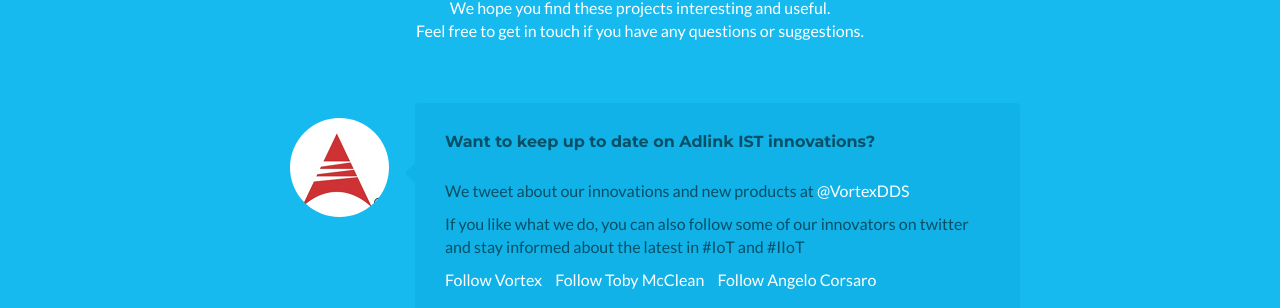
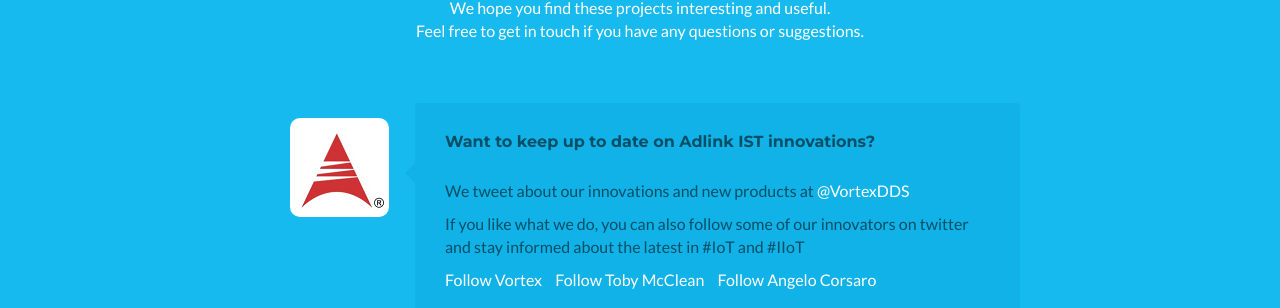
Before and after one commit to ADLINK-IST/adlink-ist.github.io, a Jekyll site: the page built from index.html, in a window 1280 px wide and 1400 px high, scrolled down 899 px. Shown: the part 142-450 px from the top of the window. Built offline with Jekyll 4.4.1, drawn with Linux system fonts in a browser that asks for light colours; comment, search, counter and statistics services are not loaded.

Commit message:
Update styles.css

```diff
--- a/public/css/styles.css
+++ b/public/css/styles.css
@@ -446,11 +446,11 @@
   height: 100px;
 }
 .contact .author-message .profile img {
-  -webkit-border-radius: 50%;
-  -moz-border-radius: 50%;
-  -ms-border-radius: 50%;
-  -o-border-radius: 50%;
-  border-radius: 50%;
+  -webkit-border-radius: 10%;
+  -moz-border-radius: 10%;
+  -ms-border-radius: 10%;
+  -o-border-radius: 10%;
+  border-radius: 10%;
   -moz-background-clip: padding;
   -webkit-background-clip: padding-box;
   background-clip: padding-box;
```
